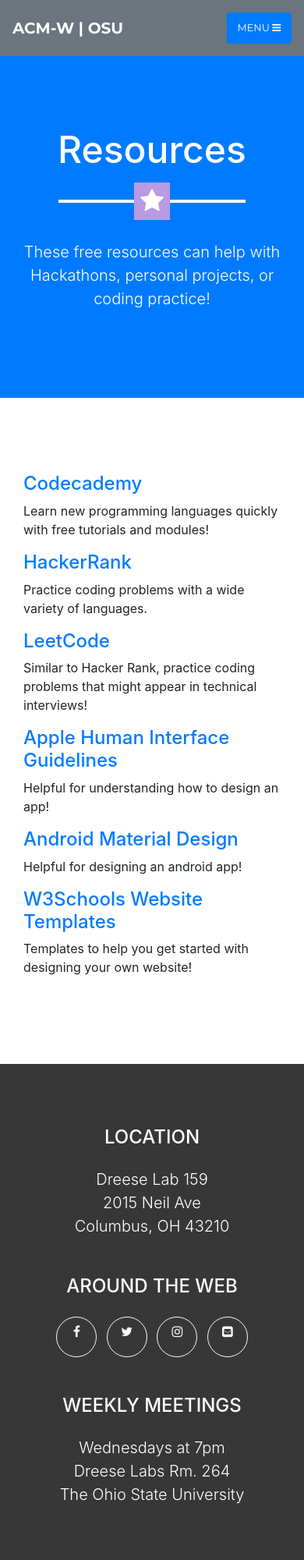
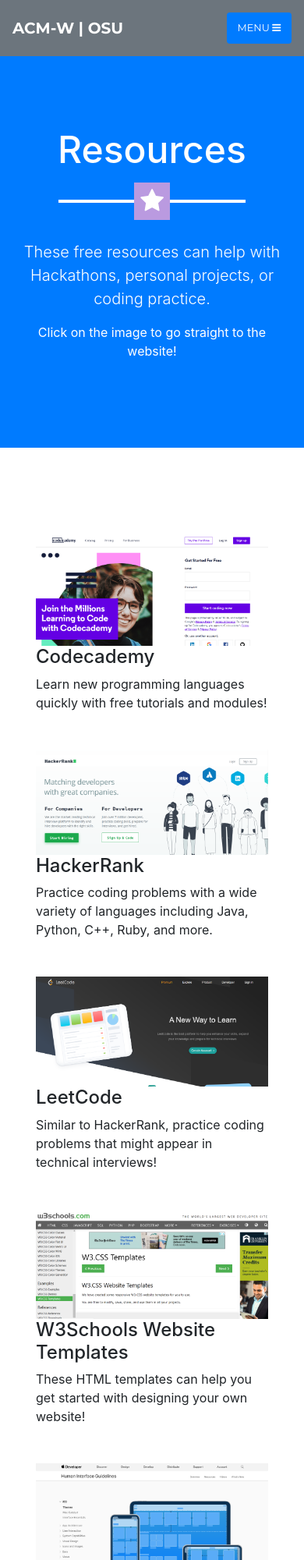
Before and after one commit to noramyer/acmw, a website with bundled scripts: page resources.html in a window 390 px wide. Shown: the top 2000 px of the page at 78% size. Built offline with nearby package versions, Linux system fonts and the light colour scheme; no server answers.

Commit message:
Updating resource page

```diff
--- a/resources.html
+++ b/resources.html
@@ -55,8 +55,8 @@
             <li class="nav-item mx-0 mx-lg-1 dropdown">
               <a class="nav-link dropdown-toggle py-3 px-0 px-lg-3 rounded js-scroll-trigger" role="button" href="#" data-toggle="dropdown" aria-haspopup="true">About</a>
               <div class="dropdown-menu">
-                <a class="dropdown-item" href="#about">About ACM-W</a>
-                <a class="dropdown-item" href="#contact">Contact</a>
+                <a class="dropdown-item" href="index.html#about">About ACM-W</a>
+                <a class="dropdown-item" href="index.html#contact">Contact</a>
                 <a class="dropdown-item" href="how-to-join.html">How to join</a>
                 <a class="dropdown-item" href="mock_contact.html">Exec Board</a>
               </div>
@@ -72,7 +72,8 @@
         <h1 class="mb-0 text-center">Resources</h1>
         <hr class="star-light mb-5">
         <div class="subhead container">
-            <p class="text-center lead">These free resources can help with Hackathons, personal projects, or coding practice!</p>
+            <p class="text-center lead">These free resources can help with Hackathons, personal projects, or coding practice.</p>
+          <p class="text-center">Click on the image to go straight to the website!</p>
         </div>
       </div>
     </header>
@@ -80,18 +81,48 @@
     <!-- Resources Section -->
     <section class="container" id="resources">
       <div class="container">
-        <h4><a href="https://www.codecademy.com/" target="_blank">Codecademy</a></h4>
-        <p>Learn new programming languages quickly with free tutorials and modules!</p>
-        <h4><a href="https://www.hackerrank.com/" target="_blank">HackerRank</a></h4>
-        <p>Practice coding problems with a wide variety of languages.</p>
-        <h4><a href="https://leetcode.com/" target="_blank">LeetCode</a></h4>
-        <p>Similar to Hacker Rank, practice coding problems that might appear in technical interviews!</p>
-        <h4><a href="https://developer.apple.com/design/human-interface-guidelines/ios/overview/themes/#//apple_ref/doc/uid/TP40006556-CH66-SW1" target="_blank">Apple Human Interface Guidelines</a></h4>
-        <p>Helpful for understanding how to design an app!</p>
-        <h4><a href="https://material.io/design/introduction/#" target="_blank">Android Material Design</a></h4>
-        <p>Helpful for designing an android app!</p>
-        <h4><a href="https://www.w3schools.com/w3css/w3css_templates.asp" target="_blank">W3Schools Website Templates</a></h4>
-        <p>Templates to help you get started with designing your own website!</p>
+        <div class="row p-3">
+          <div class="col-md-6"><a href="https://www.codecademy.com/" target="_blank"><img src="img\resource\codecademy.PNG" style="width:100%"></a></div>
+          <div class="col-md-6">
+            <h4>Codecademy</h4>
+            <p>Learn new programming languages quickly with free tutorials and modules!</p>
+          </div>
+        </div>
+        <div class="row p-3">
+          <div class="col-md-6"><a href="https://www.hackerrank.com/" target="_blank"><img src="img\resource\hackerrank.PNG" style="width:100%"></a></div>
+          <div class="col-md-6">
+            <h4>HackerRank</h4>
+            <p>Practice coding problems with a wide variety of languages including Java, Python, C++, Ruby, and more.</p>
+          </div>
+        </div>
+        <div class="row p-3">
+          <div class="col-md-6"><a href="https://leetcode.com/" target="_blank"><img src="img\resource\leetcode.PNG" style="width:100%"></a></div>
+          <div class="col-md-6">
+            <h4>LeetCode</h4>
+            <p>Similar to HackerRank, practice coding problems that might appear in technical interviews!</p>
+          </div>
+        </div>
+        <div class="row p-3">
+          <div class="col-md-6"><a href="https://www.w3schools.com/w3css/w3css_templates.asp" target="_blank"><img src="img\resource\w3schools.PNG" style="width:100%"></a></div>
+          <div class="col-md-6">
+            <h4>W3Schools Website Templates</h4>
+            <p>These HTML templates can help you get started with designing your own website!</p>
+          </div>
+        </div>
+        <div class="row p-3">
+          <div class="col-md-6"><a href="https://developer.apple.com/design/human-interface-guidelines/ios/overview/themes/#//apple_ref/doc/uid/TP40006556-CH66-SW1" target="_blank"><img src="img\resource\apple.PNG" style="width:100%"></a></div>
+          <div class="col-md-6">
+            <h4>Apple Human Interface Guidelines</h4>
+            <p>Helpful for understanding how to design an app!</p>
+          </div>
+        </div>
+        <div class="row p-3">
+          <div class="col-md-6"><a href="https://material.io/design/introduction/#" target="_blank"><img src="img\resource\android.PNG" style="width:100%"></a></div>
+          <div class="col-md-6">
+            <h4>Android Material Design</h4>
+            <p>Helpful for understanding the basics of designing an android app!</p>
+          </div>
+        </div>
       </div>
     </section>
 
```
Also changed, not shown: img/resource/android.PNG (added), img/resource/apple.PNG (added), img/resource/codecademy.PNG (added), img/resource/hackerrank.PNG (added), img/resource/leetcode.PNG (added), img/resource/w3schools.PNG (added).
